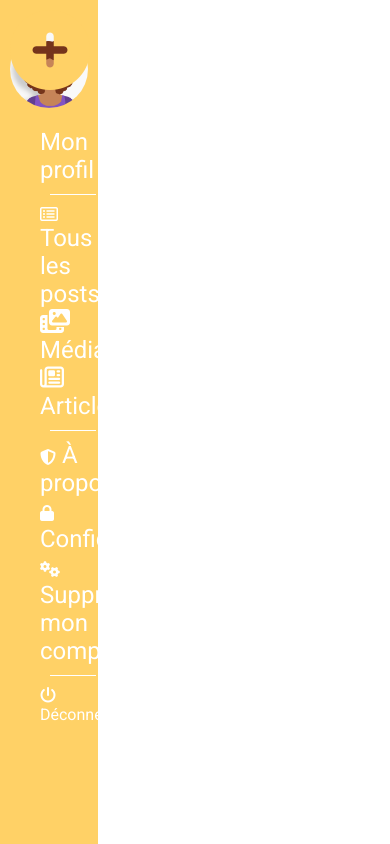
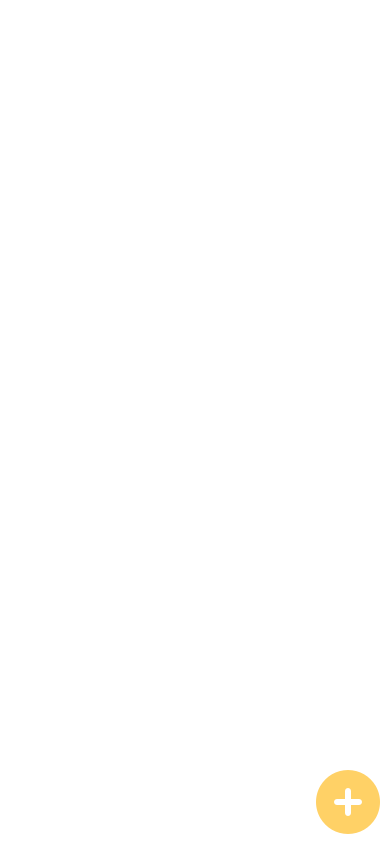
Before and after one commit to LiyanaSC/LINONDjouliana_7_25032021, a Vue app in the folder frontend/groupomania-app/: page /home in a window 390 px wide. Shown: the top 844 px of the page. Built offline with nearby package versions, Linux system fonts and the light colour scheme.

Commit message:
responsive side bar + all post

```diff
--- a/frontend/groupomania-app/src/components/article.vue
+++ b/frontend/groupomania-app/src/components/article.vue
@@ -142,11 +142,12 @@ export default {
 
 
      mounted(){
+                   let token = localStorage.getItem("Token");
 
 
      axios.get(`http://localhost:8080/api/articles/${this.$route.params.id}`,{
                    headers:{
-                   'Authorization': `bearer ${this.token}`
+                   'Authorization': `bearer ${token}`
 
                   }
              }).then(res=>{
@@ -192,6 +193,11 @@ export default {
     flex-direction: column;
     align-items: center;
     padding-top:150px;
+       @media (max-width: 900px) {
+        padding-top: 0%;
+
+        }
+
 
     &__block{
         position: relative;
--- a/frontend/groupomania-app/src/components/deleteuser.vue
+++ b/frontend/groupomania-app/src/components/deleteuser.vue
@@ -78,6 +78,10 @@ methods:{
     align-items: center;
     padding-top:150px;
     font-family: 'Roboto',sans-serif;
+        @media (max-width: 900px) {
+        padding-top: 0%;
+
+        }
 
 
     &__title{
--- a/frontend/groupomania-app/src/components/result.vue
+++ b/frontend/groupomania-app/src/components/result.vue
@@ -186,6 +186,14 @@ mounted(){
     flex-direction: column;
     align-items: center;
     padding-top:150px;
+        @media (max-width: 900px) {
+          width: 100%;
+          height: 100vh;
+          overflow: auto;
+
+
+        }
+
 
     &__block{
 
@@ -194,9 +202,11 @@ mounted(){
         margin:40px;
         padding:10px;
         font-family: 'Roboto',sans-serif;
-        color: #073b4c;s
+        color: #073b4c;
+
         &__article_title{
             font-family: 'Marck Script',cursive;
+
 
         }
 
@@ -212,6 +222,11 @@ mounted(){
    position: fixed;
    top: 0;
    right: 0;
+          @media (max-width: 900px) {
+          width: 100%;
+        }
+
+
    &__title{
 
        display: flex;
--- a/frontend/groupomania-app/src/components/user.vue
+++ b/frontend/groupomania-app/src/components/user.vue
@@ -6,14 +6,14 @@
                     <p>Salut {{ UserLastName }} {{ UserFirstName }} </p>
 
 
-            <form @submit="form_submit" class="header__form">
-                    <div class="header__form__div">
-                        <label class="header__form__label" for="lastname">Modifier mon nom </label>
+            <form @submit="form_submit" class="User__form">
+                    <div class="">
+                        <label class="" for="lastname">Modifier mon nom </label>
                         <input @keyup="close" v-model="UserLastName" class="header__form__article_title" type="text"  name="lastname" id="lastname" aria-label="taper votre nom de famille" pattern="[ A-Za-z-0-9.@p{L}]{2,254}" required >
                     </div>
 
                     <div class="header__form__div">
-                        <label class="header__form__label" for="description">Modifier mon Prénom </label>
+                        <label class="" for="description">Modifier mon Prénom </label>
                         <input @keyup="close" v-model="UserFirstName" class="header__form__article_title__article_description" type="text" name="firstname" id="firstname" aria-label="taper votre prénom" pattern="[ A-Za-z-0-9\p{L}]{2,254}" required>
 
                     </div>
@@ -126,6 +126,15 @@ export default {
     align-items: center;
     padding-top:150px;
     font-family: 'Roboto',sans-serif;
+             @media (max-width: 900px) {
+          width: 100%;
+         overflow: auto;
+          height: 100%;
+          z-index: 1;
+          margin: 0%;
+
+
+        }
 
 
     &__title{
@@ -141,6 +150,11 @@ export default {
 
 
     }
+    &__form{
+        display: flex;
+        flex-direction: column;
+        align-items: center;
+    }
     &__update{
         color: #ffd166;
         &:hover{
--- a/frontend/groupomania-app/src/views/Home.vue
+++ b/frontend/groupomania-app/src/views/Home.vue
@@ -1,21 +1,23 @@
 <template>
   <div class="home">
-    <i class="fas fa-plus-circle"></i>
-      <header class="sidebar">
+    <i v-if="!show" @click="showSidebar" class="fas fa-plus-circle" ></i>
+    <i  v-if="show" @click="hideSidebar" class="fas fa-times-circle"></i>
+    <div  class="box_animated_pic"><img class="box_animated_pic__img" src="../assets/team.jpg" alt="photo d'une équipe"></div>
+      <header  v-if="show" class="sidebar">
         <div class="sidebar__image"><img src="../assets/woman1.png" alt="avatar utilisateur" class="sidebar__image__url"></div>
         <nav class="sidebar__nav">
              <ul class="sidebar__nav__list">
-                    <li class=""> <router-link to="/user"> Mon profil</router-link></li>
+                    <li  @click="hideSidebar"> <router-link to="/user"> Mon profil</router-link></li>
                     <div class="line_80"></div>
 
-                    <li><i class="far fa-list-alt"></i> <router-link to="/articles">Tous les posts</router-link></li>
+                    <li @click="hideSidebar"><i class="far fa-list-alt"></i> <router-link to="/articles" >Tous les posts</router-link></li>
 
-                    <li><a href="#"><i class="fas fa-photo-video"></i> Médias</a> </li>
-                    <li><a href="#"><i class="far fa-newspaper"></i> Articles</a></li>
+                    <li @click="hideSidebar"> <a href="#"><i class="fas fa-photo-video"></i> Médias</a> </li>
+                    <li @click="hideSidebar"><a href="#"><i class="far fa-newspaper"></i> Articles</a></li>
                     <div class="line_80"></div>
-                    <li><i class="fas fa-shield-alt"></i><router-link to="/exemple2/"> À propos</router-link></li>
-                    <li><i class="fas fa-lock"></i><router-link to="/exemple1/"> Confidentialité</router-link></li>
-                    <li><i class="fas fa-cogs"></i><router-link to="/delete"> Supprimer mon compte</router-link> </li>
+                    <li @click="hideSidebar"><i class="fas fa-shield-alt"></i><router-link to="/exemple2/"> À propos</router-link></li>
+                    <li @click="hideSidebar"><i class="fas fa-lock"></i><router-link to="/exemple1/"> Confidentialité</router-link></li>
+                    <li @click="hideSidebar"><i class="fas fa-cogs"></i><router-link to="/delete"> Supprimer mon compte</router-link> </li>
                     <div class="line_80"></div>
                     <li @click="disconnected"><i class="fas fa-power-off"></i> Déconnexion</li>
 
@@ -34,31 +36,83 @@
 
 export default {
   name:'home',
+  data(){
+    return{
+      show:false
+    }
+  },
   methods:{
+      hideSidebar(){
+     this.show=false
+  },
     disconnected(){
         localStorage.clear()
         this.$router.push({path:'/'})
+    },
+    showSidebar(){
+      this.show=true
     }
+
   },
+
 
 
 }
 </script>
 
 <style lang="scss" scoped>
+@keyframes loop {
+    0% {
+            transform: ranslateX(0px);
+    }
+    100% {
+
+        transform: translateX(-400px);
+    }
+}
+
+
 .fa-plus-circle{
   color: #ffd166;
-  position: absolute;
+  position: fixed;
   top:10px;
  left: 10px;
-  font-size: 5rem;
-  z-index: 1;
+  font-size: 4rem;
+  z-index: 2;
+      @media (max-width: 900px) {
+      position: fixed;
+          bottom: 10px;
+          top:initial;
+          left: initial;
+          right: 10px;
+
+        }
+}
+.fa-times-circle{
+   color: #ef476f;
+  position: fixed;
+  top:10px;
+ left: 10px;
+  font-size: 4rem;
+  z-index: 2;
+    @media (max-width: 900px) {
+      position: fixed;
+          bottom: 10px;
+          top:initial;
+               left: initial;
+          right: 10px;
+
+        }
+
 }
 *{
       box-sizing: border-box;
 }
 .routes{
   margin-left:25vw;
+         @media (max-width: 900px) {
+          margin: 20px
+        }
 }
 .home{
   width: 100vw;
@@ -69,11 +123,29 @@ export default {
   z-index: auto;
   display: flex;
   flex-direction: row;
+
 }
 a{
     text-decoration: none;
     color: #fff;
     font-size: 1.5rem;
+}
+.box_animated_pic{
+      position:fixed;
+    left: 0;
+    top: 0;
+    width: 25vw;
+    height: 100%;
+   overflow: hidden;
+    &__img{
+      height: 100%;
+       animation: loop 120s linear infinite alternate;
+        @media (max-width: 900px) {
+          display: none;
+        }
+    }
+
+
 }
 .sidebar{
     position:fixed;
@@ -85,6 +157,14 @@ a{
     display: flex;
     flex-direction: column;
     align-items: center;
+      @media (max-width: 900px) {
+          width: 100%;
+          height: 100%;
+           position:absolute;
+           overflow: auto;
+          z-index: 1;
+        }
+
     &__image{
         width: 80%;
         margin-top: 30px;
@@ -115,4 +195,7 @@ a{
     background-color: #fff;
     margin: 10px;
 }
+*{
+      box-sizing: border-box;
+}
 </style>
```
Also changed, not shown: frontend/groupomania-app/src/assets/logo.png (added).
